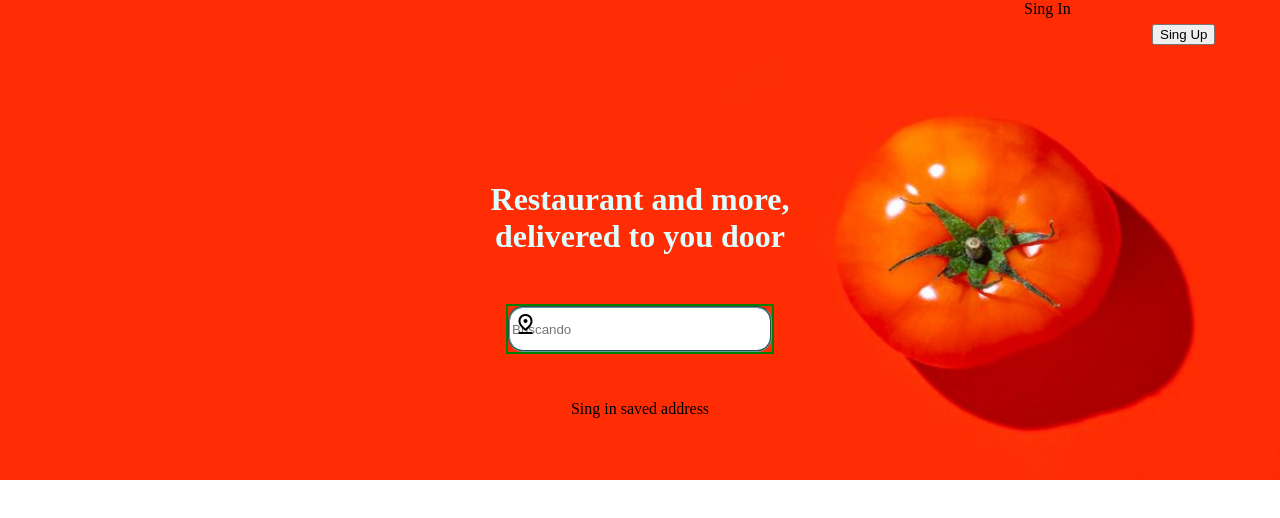
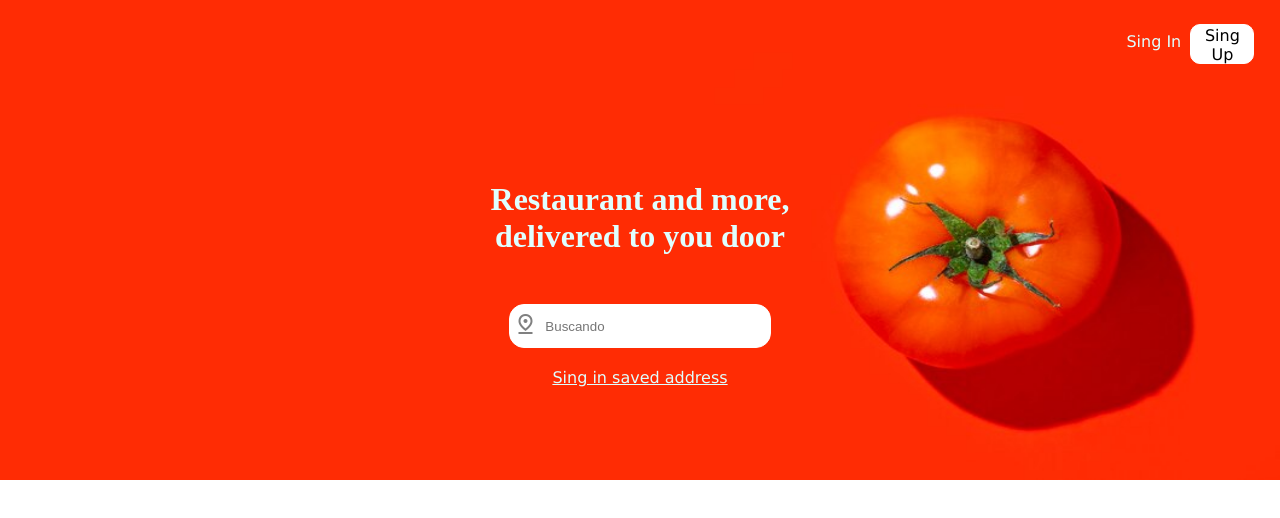
Before and after one commit to MayaraCosmo/LadingPage05, a plain HTML site: page index.html in a window 1280 px wide. Drawn offline with nearby package versions, Linux system fonts and the light colour scheme.

Commit message:
novidades

```diff
--- a/index.html
+++ b/index.html
@@ -20,7 +20,7 @@
 
     </div>
     <div class="pesquisa">
-        <input type="text" placeholder= "Buscando">
+        <input class="buscador" type="text" placeholder="         Buscando">
     </div>
     <div class="simbolo">
     <span class="material-symbols-outlined">
@@ -28,8 +28,8 @@
         </span>
     </div>
 
-    <div class="entrar">
-        <a>Sing In</a>
+    <div>
+        <a class="entrar">Sing In</a>
     </div>
     <div class="sair">
         <button>Sing Up</button>
--- a/style.css
+++ b/style.css
@@ -23,17 +23,17 @@ color: lightcyan;
     position: absolute;
     top: 38vh;
     align-items: center;
-    border: 2px solid green;
+
 
 }
+
 
 input {
     border-radius: 15px;
     width: 20vw;
     height: 5vh;
     border-style: groove;
-    border-color: cadetblue;
-    align-items: center;
+    border: 1px solid #ffffff;
 }
 
 img {
@@ -46,24 +46,44 @@ img {
     position: absolute;
     top: 39vh;
     right: 58%;
+    color: #808080;
 }
 
 .entrar {
     position: absolute;
-    left: 80%;
+    left: 88%;
+    font-family: verdana;
+    font-size: 2vh;
+    top: 4vh;
+    color: lightcyan;
+
 }
 
 .sair {
     position: absolute;
     top: 3vh;
     height: 100%;
-    left: 90%;
-    border-radius: 50%;
-    color: aquamarine;
+    left: 93%;
+
+}
+
+button {
+    font-family: verdana;
+    font-size: 2vh;
+    border-radius: 10px;
+    height: 5vh;
+    width: 5vw;
+    background-color: #ffffff;
+    cursor: pointer;
+    border: 1px solid #ffffff;
 }
 
 .salvarendereco {
     position: absolute;
-    top: 50vh;
+    top: 46vh;
+    font-family: verdana;
+    font-size: 2vh;
+    text-decoration: underline;
+    color: lightcyan;
 
 }
```
